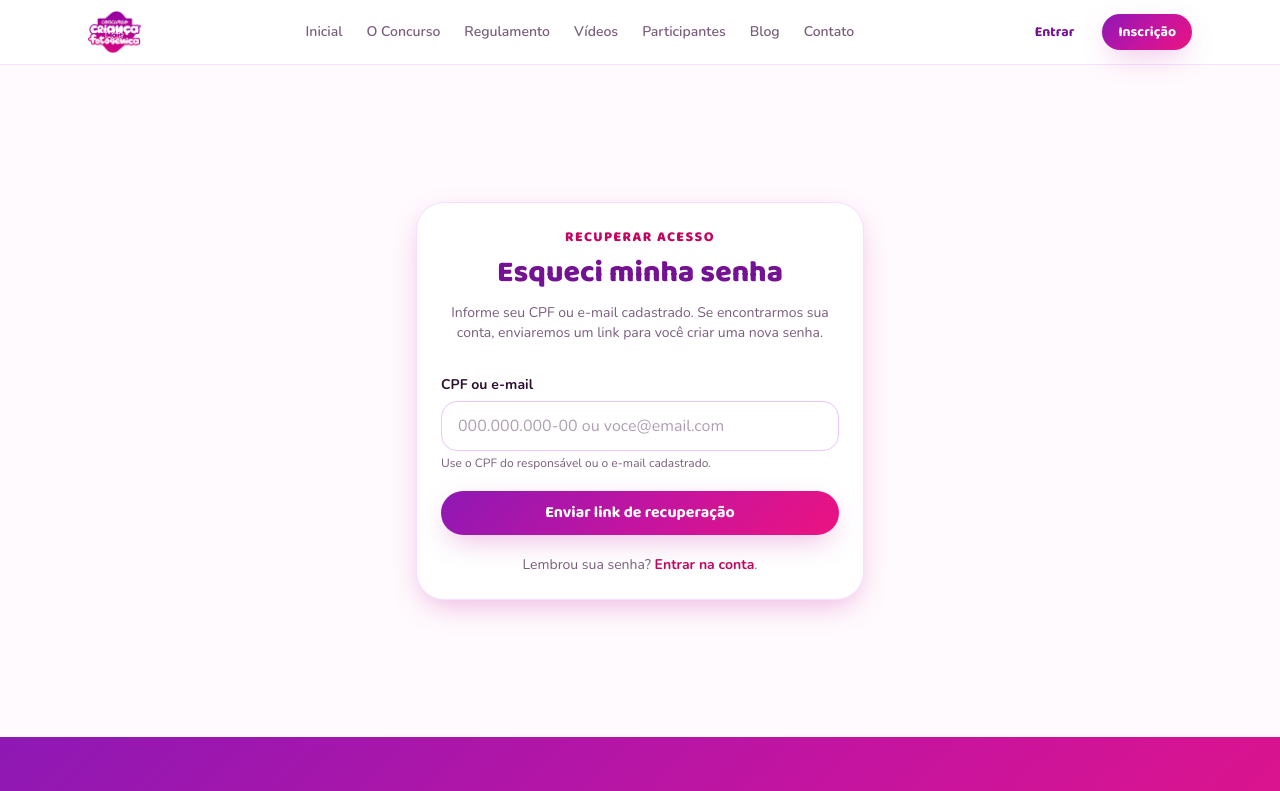
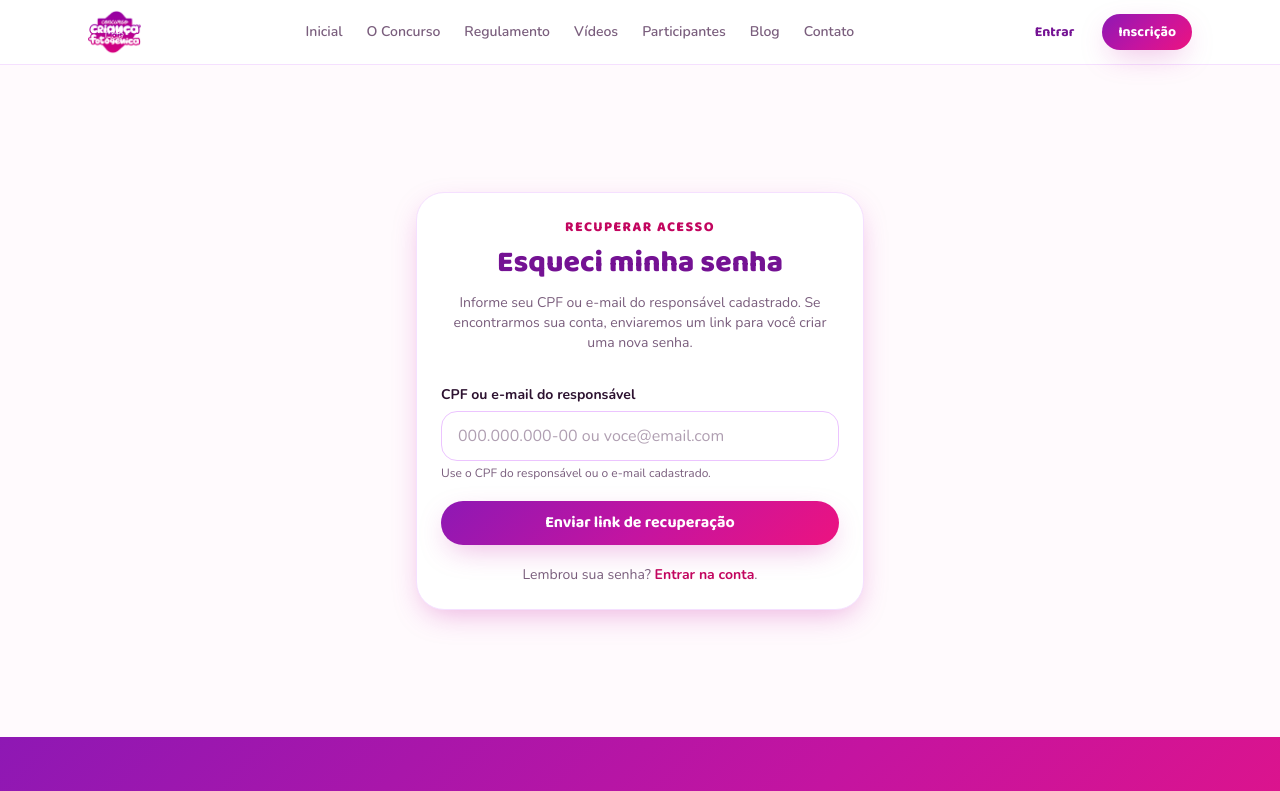
Before and after one commit to gustavoborgs/ccmf-platform, a Next.js app: page /recuperar-senha in a window 1280 px wide. Shown: the top 791 px of the page. Built offline with nearby package versions, Linux system fonts and the light colour scheme; no server answers.

Commit message:
feat: adsjust recover password

```diff
--- a/package.json
+++ b/package.json
@@ -6,7 +6,7 @@
     "dev": "next dev",
     "dev:clean": "rm -rf .next && next dev",
     "build": "prisma generate && next build",
-    "start": "next start",
+    "start": "prisma migrate deploy && next start",
     "db:deploy": "prisma migrate deploy",
     "lint": "eslint",
     "typecheck": "tsc --noEmit",
--- a/src/app/(public)/recuperar-senha/page.tsx
+++ b/src/app/(public)/recuperar-senha/page.tsx
@@ -21,7 +21,7 @@ export default async function PasswordResetRequestPage() {
             Esqueci minha senha
           </h1>
           <p className="mt-3 text-sm text-ink-muted">
-            Informe seu CPF ou e-mail cadastrado. Se encontrarmos sua conta, enviaremos
+            Informe seu CPF ou e-mail do responsável cadastrado. Se encontrarmos sua conta, enviaremos
             um link para você criar uma nova senha.
           </p>
         </div>
--- a/src/modules/auth/components/password-reset-request-form.tsx
+++ b/src/modules/auth/components/password-reset-request-form.tsx
@@ -31,7 +31,7 @@ export function PasswordResetRequestForm() {
 
   return (
     <form action={formAction} className="space-y-5">
-      <Field label="CPF ou e-mail" hint="Use o CPF do responsável ou o e-mail cadastrado.">
+      <Field label="CPF ou e-mail do responsável" hint="Use o CPF do responsável ou o e-mail cadastrado.">
         <TextInput
           name="identifier"
           type="text"
--- a/src/modules/auth/validators.ts
+++ b/src/modules/auth/validators.ts
@@ -21,7 +21,7 @@ export const passwordResetRequestSchema = z.object({
   identifier: z
     .string()
     .trim()
-    .min(1, "Informe seu CPF ou e-mail.")
+    .min(1, "Informe seu CPF ou e-mail do responsável.")
     .refine((value) => {
       const normalized = value.toLowerCase();
       const cpfDigits = value.replace(/\D/g, "");
--- a/src/modules/leads/service.ts
+++ b/src/modules/leads/service.ts
@@ -11,7 +11,7 @@ import { db } from "@/shared/db";
 
 /**
  * Captura progressiva no step 1 (ex.: blur do e-mail/CPF no frontend).
- * Identifica por CPF ou e-mail, o que chegar primeiro.
+ * Identifica por CPF ou e-mail do responsável, o que chegar primeiro.
  */
 export async function captureLead(params: {
   name?: string;
```
